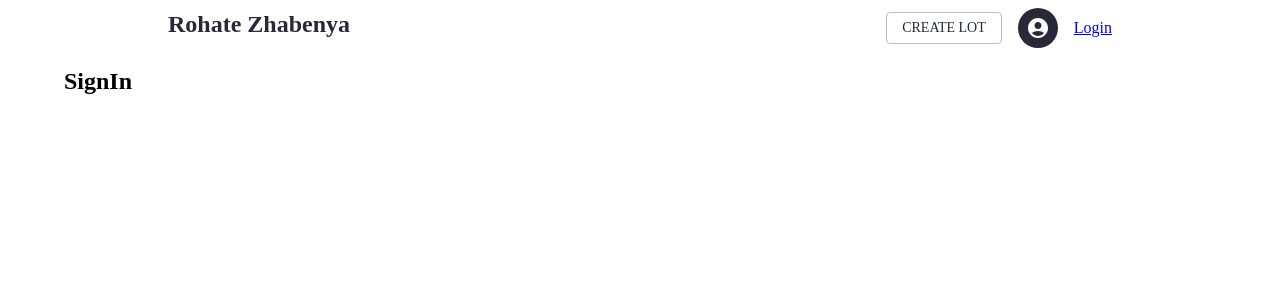
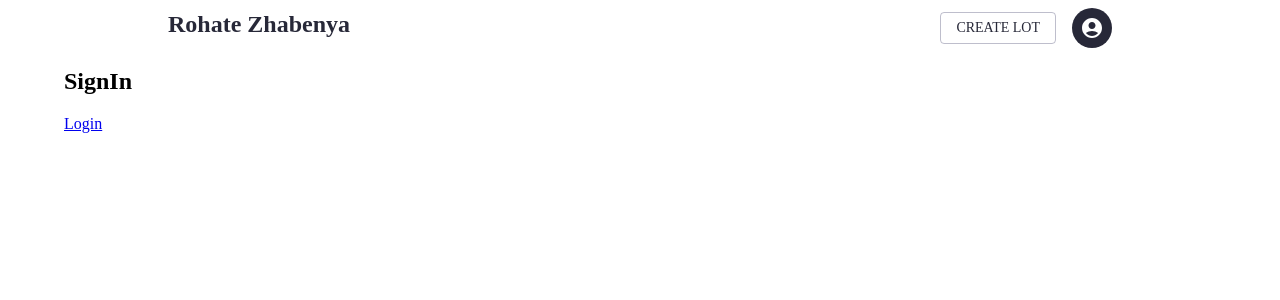
Before and after one commit to proxrustes/hackathon-front, a Next.js app: page /signin in a window 1280 px wide. Shown: the top 300 px of the page. Built offline with nearby package versions, Linux system fonts and the light colour scheme; no server answers.

Commit message:
upd routes: signin and profile

```diff
--- a/app/signin/page.tsx
+++ b/app/signin/page.tsx
@@ -1,9 +1,11 @@
 import { Container } from "@mui/material";
+import Link from "next/link";
 
 export default async function Singin() {
   return (
     <Container>
       <h2>SignIn</h2>
+      <Link href="api/auth/signin">Login</Link>
     </Container>
   );
 }
--- a/components/Header.tsx
+++ b/components/Header.tsx
@@ -27,17 +27,16 @@ export function Header() {
           </Button>
           <IconButton
             sx={{ backgroundColor: "text.primary", color: "white" }}
-            href="/create-lot"
+            href={session ? "/profile-page" : "/signin"}
           >
             <AccountCircleIcon />
           </IconButton>
-          {session && <Link href="/profile">Profile</Link>}
-          {session ? (
-            <Link href="#" onClick={() => signOut({ callbackUrl: "/" })}>
-              Sign Out
-            </Link>
-          ) : (
-            <Link href="api/auth/signin">Login</Link>
+          {session && (
+            <>
+              <Link href="#" onClick={() => signOut({ callbackUrl: "/" })}>
+                Sign Out
+              </Link>
+            </>
           )}
         </Stack>
       </Stack>
--- a/middleware.ts
+++ b/middleware.ts
@@ -1,3 +1,3 @@
 export { default } from "next-auth/middleware";
 
-export const config = { matcher: ["/profile", "/protected/:path*"] };
+export const config = { matcher: ["/profile-page", "/protected/:path*"] };
```
